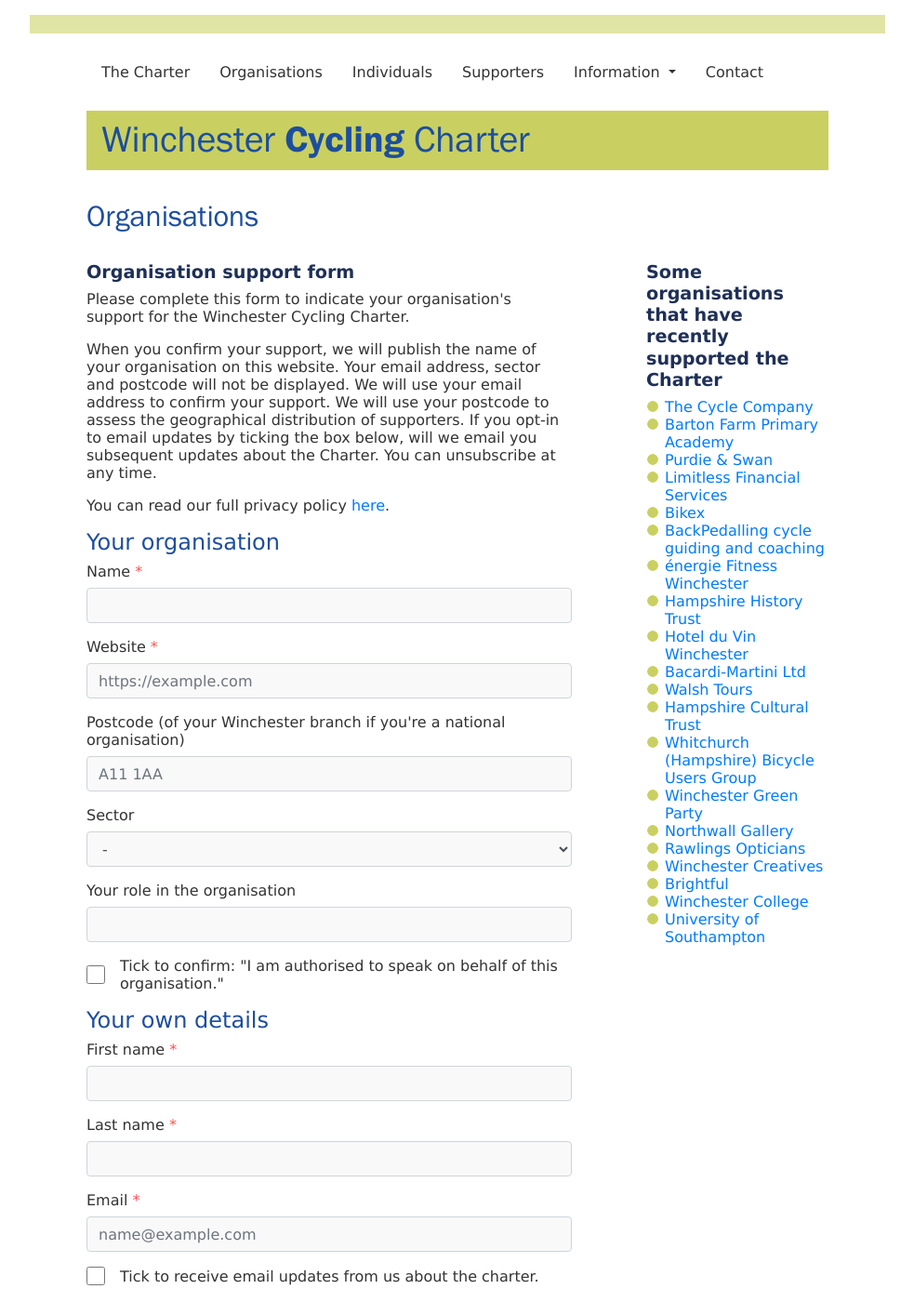
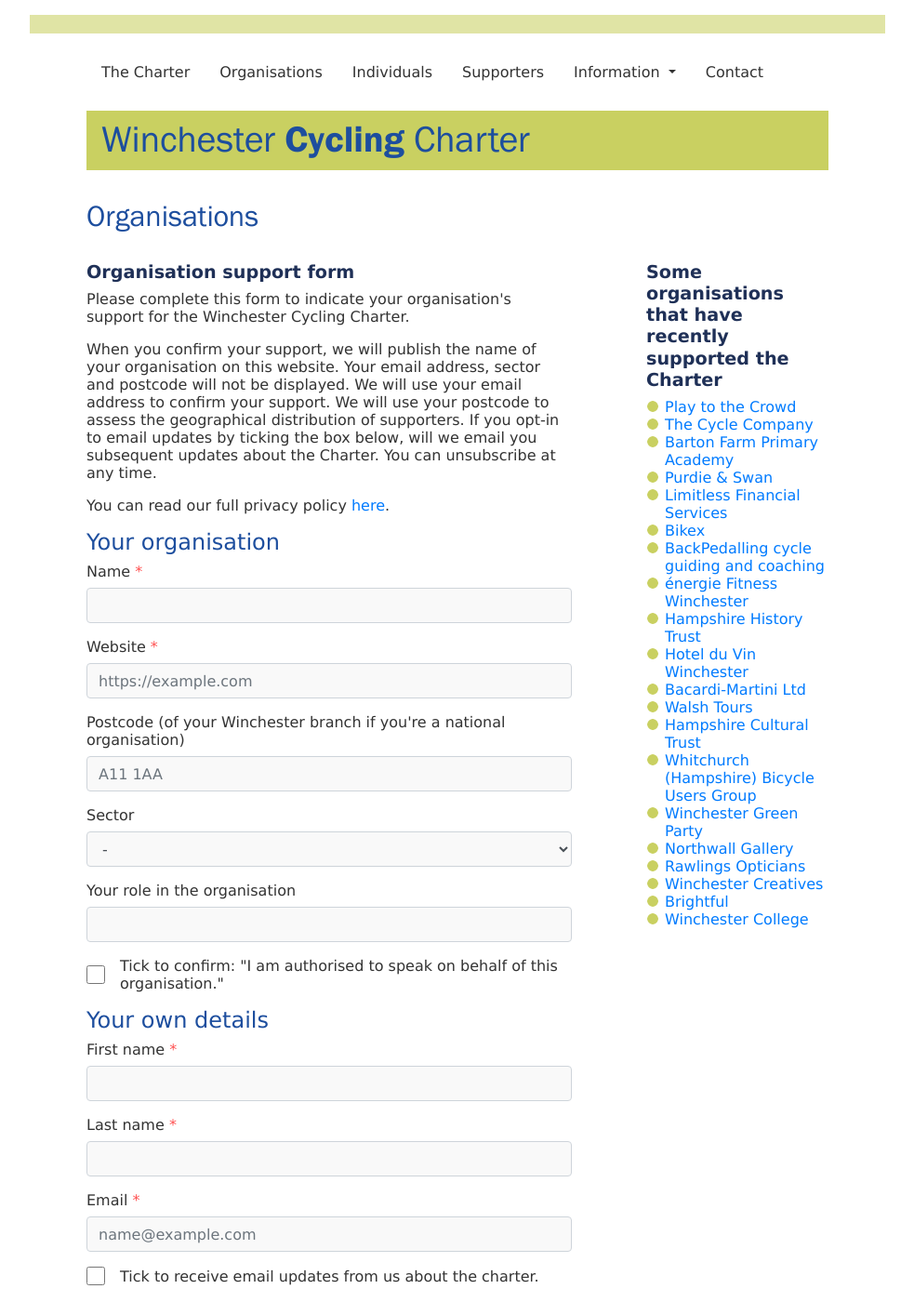
Before and after one commit to winchestercyclingcharter/winchestercyclingcharter.github.io, a Jekyll site: the page built from org-page.md, in a window 1280 px wide and 1400 px high. Shown: the whole window at 93% size, without its empty margins (148-1131 px from the left). Built offline with Jekyll 4.4.1, drawn with Linux system fonts in a browser that asks for light colours; nearby versions of some CDN libraries.

Commit message:
Update orgs.yml

```diff
--- a/_data/orgs.yml
+++ b/_data/orgs.yml
@@ -70,3 +70,4 @@
 - { title: Just a B, website: 'http://www.justab.co.uk', logo: '#', founding: false, dt: 20210316-150339-530017 }
 - { title: Winchester Green Party, website: 'https://winchester.greenparty.org.uk/', logo: '#', founding: false, dt: 20210320-150149-832352 }
 - { title: Walsh Tours, website: 'https://www.walshtours.com/', logo: '#', founding: false, dt: 20210402-174719-865823 }
+- { title: Play to the Crowd, website: 'https://playtothecrowd.co.uk/', logo: '#', founding: false, dt: 20210528-083619-145197 }
```
